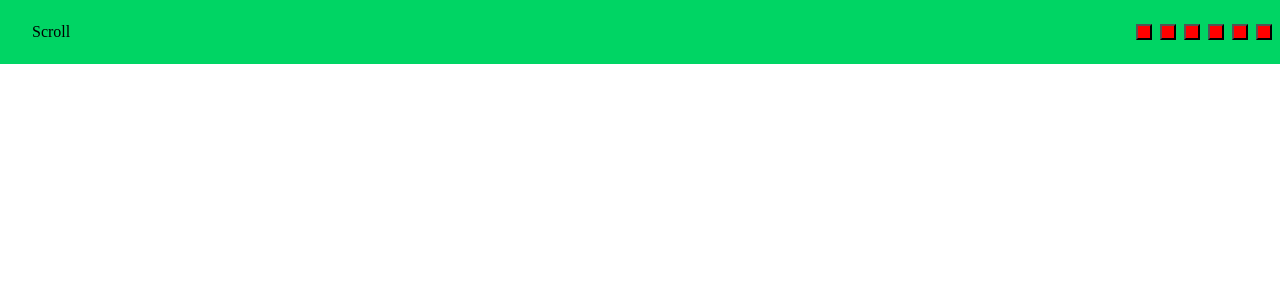
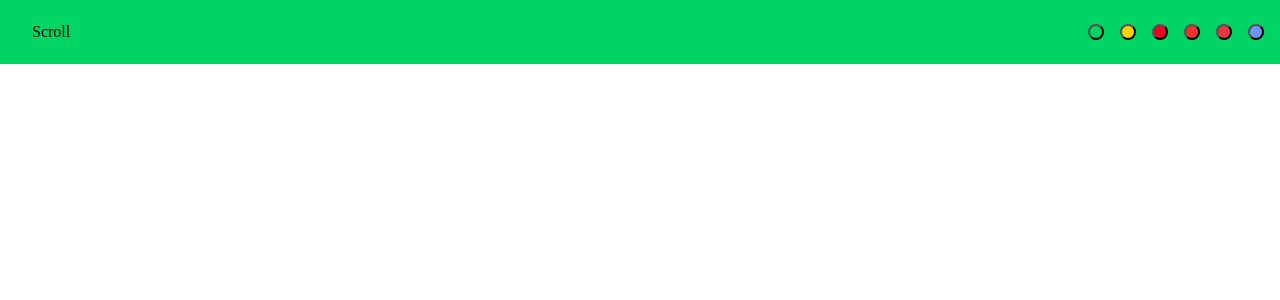
Before and after one commit to dlwjdcks11/Scroll_FE, a Next.js app: page / in a window 1280 px wide. Shown: the top 300 px of the page. Built offline with nearby package versions, Linux system fonts and the light colour scheme.

Commit message:
Fix function compoenent code

```diff
--- a/components/navbar.tsx
+++ b/components/navbar.tsx
@@ -3,7 +3,7 @@ import styled, { ThemeProvider } from "styled-components";
 import ThemeButton from "./themeButton";
 import { theme } from "../styles/theme/theme"
 import { useRecoilValue } from "recoil";
-import themeState from "./states/state";
+import themeIdxState from "./states/state";
 
 const StyledNav = styled.nav`
     width: 100%;
@@ -22,7 +22,7 @@ const Title = styled.div`
 `;
 
 const Navbar: FunctionComponent = ({ children }) => {
-    const themeIdx = useRecoilValue(themeState);
+    const themeIdx = useRecoilValue(themeIdxState);
 
     return (
         <ThemeProvider theme={theme[themeIdx]}>
@@ -31,10 +31,7 @@ const Navbar: FunctionComponent = ({ children }) => {
                     {children}
                 </Title>
                 {theme.map((value, index) => {
-                    return (
-                        <ThemeButton value={index} key={value.name}>
-                        </ThemeButton>
-                    );
+                    return <ThemeButton value={index} key={value.name}/>;
                 })}
             </StyledNav>
         </ThemeProvider>
--- a/components/states/state.ts
+++ b/components/states/state.ts
@@ -1,8 +1,8 @@
 import { atom, selector } from 'recoil';
 
-const themeState = atom({
-    key: 'themeState',
+const themeIdxState = atom({
+    key: 'themeIdxState',
     default: 0,
 });
 
-export default themeState;
+export default themeIdxState;
--- a/components/themeButton.tsx
+++ b/components/themeButton.tsx
@@ -1,30 +1,33 @@
-import { FunctionComponent, ReactNode } from "react";
+import { FunctionComponent } from "react";
 import { useSetRecoilState } from "recoil";
 import styled, { ThemeProvider } from "styled-components";
-import themeState from "./states/state";
+import themeIdxState from "./states/state";
+import { theme } from "../styles/theme/theme";
 
 type ParamProps = {
-    children: ReactNode;
     value: number;
 }
 
 const StyledButton = styled.button`
-    background-color: red;
+    background-color: ${({ theme }) => theme.bg};
     height: 1rem;
     width: 1rem;
-    margin-right: 0.5rem;
+    margin-right: 1rem;
+    border-radius: 0.5rem;
     cursor: pointer;
 `;
 
-const ThemeButton: FunctionComponent<ParamProps> = ({ children, value }) => {
-    const setTheme = useSetRecoilState(themeState);
+const ThemeButton: FunctionComponent<ParamProps> = ({ value }) => {
+    const setThemeIdx = useSetRecoilState(themeIdxState);
     const onclick = (e) => {
         const target = e.target as HTMLButtonElement;
-        setTheme(Number(target.value));
+        setThemeIdx(Number(target.value));
     }
 
     return (
-        <StyledButton onClick={onclick} value={value}>{children}</StyledButton>
+        <ThemeProvider theme={theme[value]}>
+            <StyledButton onClick={onclick} value={value}/>
+        </ThemeProvider>
     );
 }
 
```
